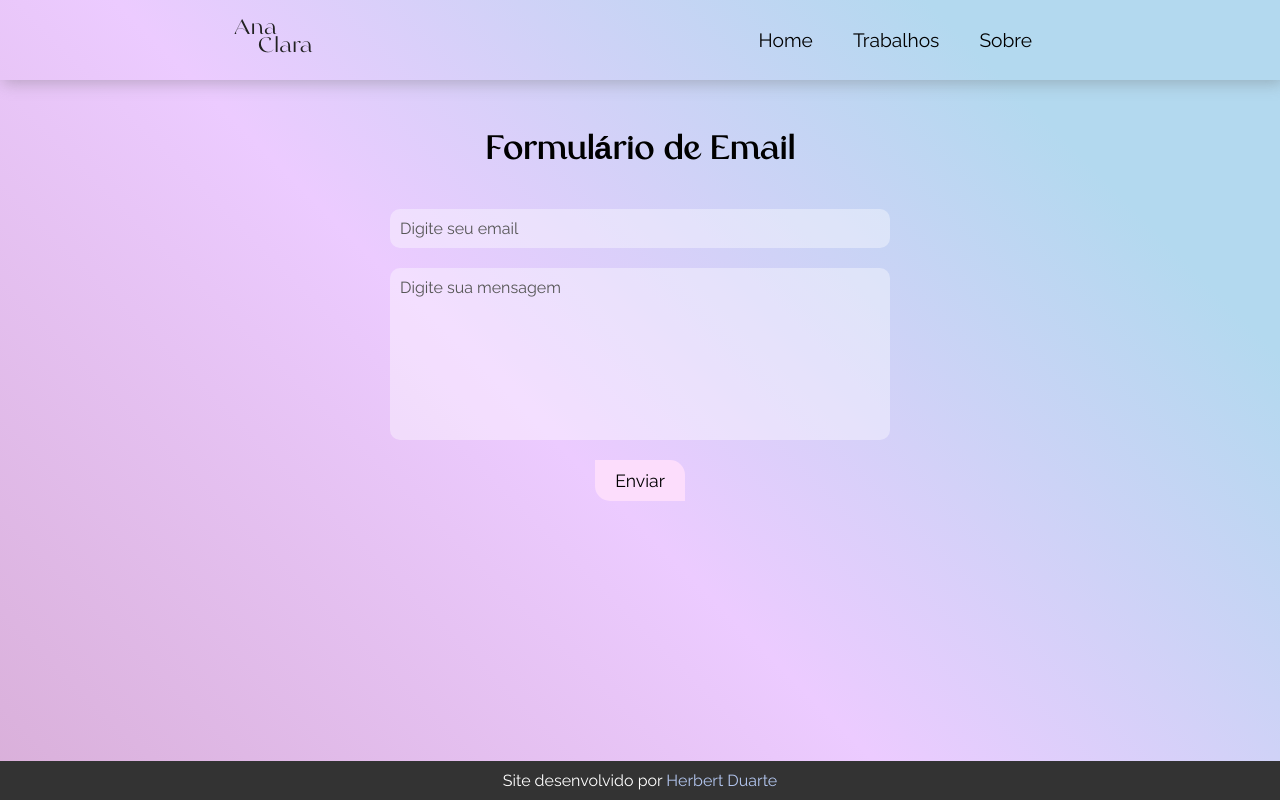
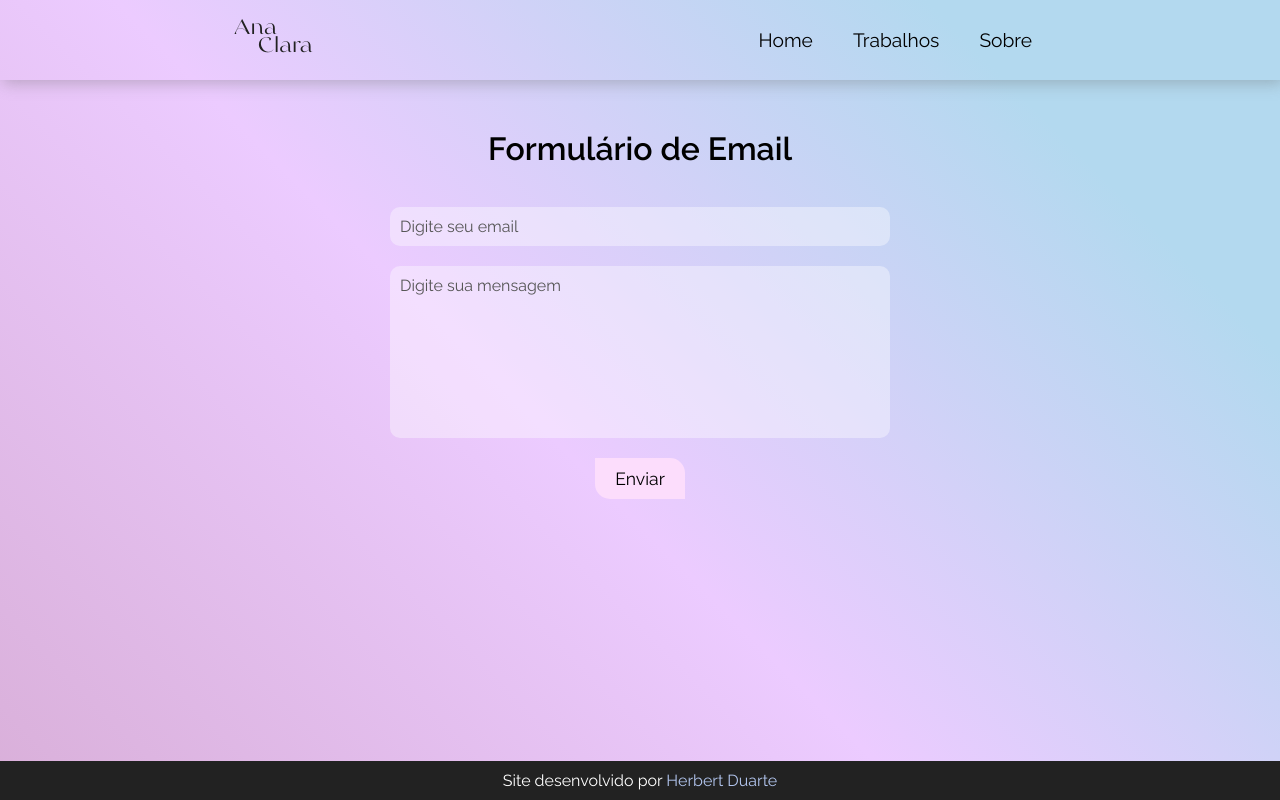
Before and after one commit to HerbertDuarte/lp-anaclara, a React (Create React App) app: page /email in a window 1280 px wide. Built offline with nearby package versions, Linux system fonts and the light colour scheme.

Commit message:
up styles

```diff
--- a/src/App.jsx
+++ b/src/App.jsx
@@ -6,7 +6,7 @@ function App() {
   return (
     <div className="App">
       <Header/>
-      <Outlet className='outlet'/>
+      <Outlet/>
       <Footer/>
     </div>
   )
--- a/src/index.css
+++ b/src/index.css
@@ -43,7 +43,7 @@ body{
 
 footer{
   padding: 10px 0;
-  background-color: #333;
+  background-color: #222;
   color: white;
   width: 100%;
   position: absolute;
--- a/src/routes/Email.module.css
+++ b/src/routes/Email.module.css
@@ -1,11 +1,13 @@
+@import url('https://fonts.googleapis.com/css2?family=Bodoni+Moda:ital,opsz,wght@0,6..96,400;0,6..96,500;0,6..96,600;0,6..96,700;0,6..96,800;0,6..96,900;1,6..96,400;1,6..96,500;1,6..96,600;1,6..96,700;1,6..96,800;1,6..96,900&display=swap');
+
 .title{
   padding: 40px 20px 20px 20px;
-  font-family: 'argue', sans-serif;
+  font-family: 'Raleway', sans-serif;
   font-size: 2em;
 }
 
 .form{
-  padding: 20px 20px;
+  padding:20px;
   display: flex;
   flex-direction: column;
   justify-content: center;
@@ -57,6 +59,12 @@
   outline: 0;
   background-color: #d5efff;
 }
+@media (max-width:320px) {
+  .form{
+    padding: 5px;
+  }
+}
+
 @media (max-width:400px) {
   .title{
     font-size: 1.6em;
--- a/src/routes/Home.jsx
+++ b/src/routes/Home.jsx
@@ -35,17 +35,17 @@ const Home = () => {
       <div className={styles.social}>
         <button>Contatos/Social</button>
         <div className={styles.redes}>
-          <a {...linkInstagram}>
+          <a className={styles.rede} {...linkInstagram}>
             <p className={styles.spanTitle}>Instagram</p>
             <span>1,8k+</span>
             <p>seguidores</p>
           </a>
-          <a {...linkPinterest}>
+          <a className={styles.rede} {...linkPinterest}>
             <p className={styles.spanTitle}>Pinterest</p>
             <span>47+</span>
             <p>fotografias</p>
           </a>
-          <div>
+          <div className={styles.rede}>
             <Link style={{fontFamily:'Raleway , sans-serif'}} className={styles.spanTitle} to="/email">Email</Link>
             <p>anaclaramelo10.acr@gmail.com</p>
             <Link className={styles.envEmail} to="/email">Enviar uma mensagem</Link>
--- a/src/routes/Home.module.css
+++ b/src/routes/Home.module.css
@@ -109,6 +109,12 @@
 .envEmail{
   font-weight: bold;
 }
+.rede{
+  transition: transform .4s;
+}
+.rede:hover{
+  transform: translateY(-15px);
+}
 
 @media (max-height:600px) {
   .home{
@@ -161,6 +167,10 @@
   .social .redes{
     padding-top: 0;
   }
+
+  .rede:hover{
+    transform: translateX(15px);
+  }
 }
 
 @media (max-width: 380px){
```
